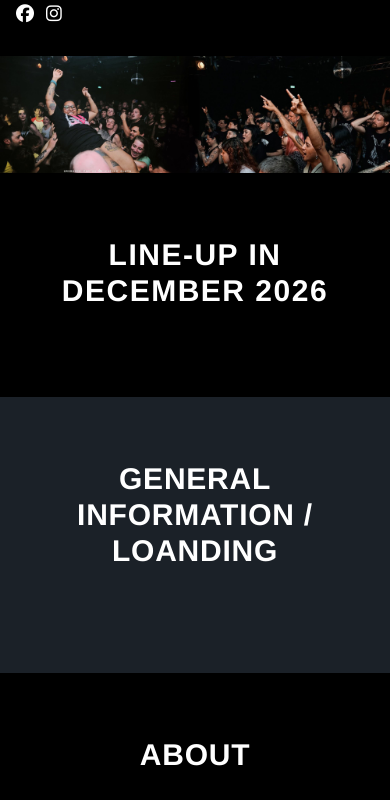
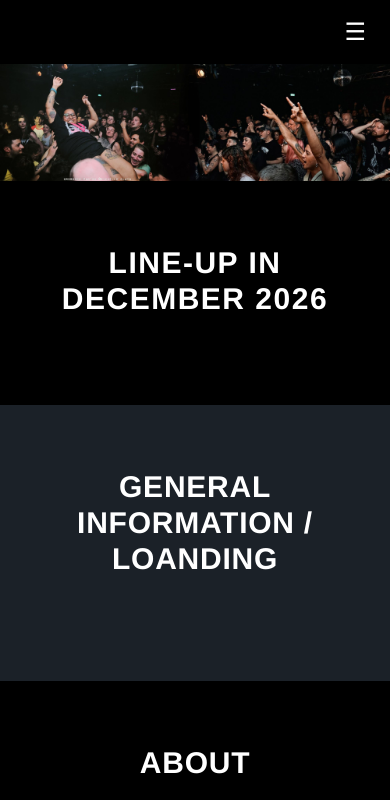
Before and after one commit to Lilian-CR/my-people-fest, a React (Vite) app: page / in a window 390 px wide. Shown: the top 800 px of the page. Built offline with nearby package versions, Linux system fonts and the light colour scheme.

Commit message:
Refactor Navbar layout and styling
Refactor Navbar component for improved layout and styling.

```diff
--- a/src/components/Navbar.jsx
+++ b/src/components/Navbar.jsx
@@ -1,6 +1,5 @@
 // src/components/Navbar.jsx
 import { useState } from "react";
-import { Link } from "react-router-dom";
 
 export default function Navbar() {
   const [mobileMenuOpen, setMobileMenuOpen] = useState(false);
@@ -14,31 +13,11 @@ export default function Navbar() {
   ];
 
   return (
-    <header className="bg-black text-white sticky top-0 z-50">
-      <nav className="relative max-w-[950px] mx-auto px-4 flex items-right justify-between h-14">
+    <header className="bg-black text-white sticky top-0 z-50 w-full">
+      <nav className="h-16 flex items-center justify-end px-6">
 
-        {/* Social Icons – Mobile Only */}
-        <div className="flex gap-3 text-lg md:hidden">
-          <a
-            href="https://www.facebook.com/mypeoplefestival"
-            target="_blank"
-            rel="noopener noreferrer"
-            aria-label="Facebook"
-          >
-            <i className="fab fa-facebook" />
-          </a>
-          <a
-            href="https://www.instagram.com/mypeoplefestival"
-            target="_blank"
-            rel="noopener noreferrer"
-            aria-label="Instagram"
-          >
-            <i className="fab fa-instagram" />
-          </a>
-        </div>
-
-        {/* Desktop Nav - centered */}
-        <div className="hidden md:flex gap-24 font-bold text-sm uppercase absolute left-1/2 transform -translate-x-1/2">
+        {/* Desktop Nav Links – RIGHT ALIGNED, CENTERED VERTICALLY */}
+        <div className="hidden md:flex gap-10 font-bold text-lg uppercase">
           {navLinks.map((link) =>
             link.external ? (
               <a
@@ -46,7 +25,7 @@ export default function Navbar() {
                 href={link.href}
                 target="_blank"
                 rel="noopener noreferrer"
-                className="hover:opacity-80 transition whitespace-nowrap"
+                className="hover:opacity-80 transition"
               >
                 {link.label}
               </a>
@@ -54,7 +33,7 @@ export default function Navbar() {
               <a
                 key={link.label}
                 href={link.href}
-                className="hover:opacity-80 transition whitespace-nowrap"
+                className="hover:opacity-80 transition"
               >
                 {link.label}
               </a>
@@ -62,9 +41,9 @@ export default function Navbar() {
           )}
         </div>
 
-        {/* Hamburger - Right */}
+        {/* Hamburger - Mobile Only */}
         <button
-          className="md:hidden text-2xl text-black ml-auto"
+          className="md:hidden text-2xl ml-auto"
           onClick={() => setMobileMenuOpen(!mobileMenuOpen)}
           aria-label="Toggle menu"
         >
@@ -72,7 +51,7 @@ export default function Navbar() {
         </button>
       </nav>
 
-      {/* Mobile Menu Panel */}
+      {/* Mobile Menu */}
       {mobileMenuOpen && (
         <div className="md:hidden fixed top-0 right-0 h-1/2 w-3/5 bg-mpf-gold backdrop-blur-sm p-6 flex flex-col gap-6 text-right font-bold text-sm uppercase text-black rounded-bl-lg items-end z-50 shadow-xl">
           {navLinks.map((link) =>
```
